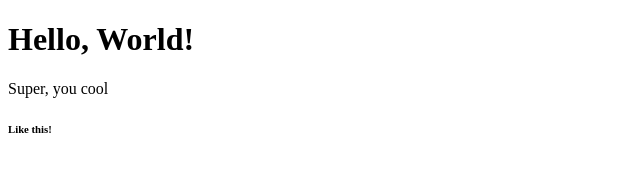
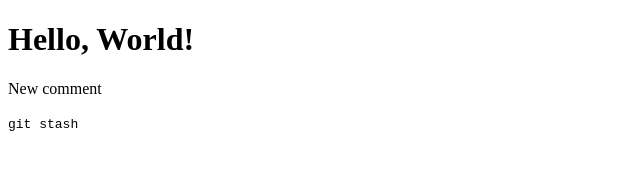
Before and after one commit to trewos/advanced-git, a plain HTML site: page index.html in a window 1280 px wide. Shown: the full height of the page, 0-640 px from the left. Drawn offline with Linux system fonts and the light colour scheme.

```diff
--- a/index.html
+++ b/index.html
@@ -4,11 +4,10 @@
     <meta charset="UTF-8">
     <meta name="viewport" content="width=device-width, initial-scale=1.0">
     <title>Sample HTML File</title>
-    <script src="./main.js"></script>
 </head>
 <body>
     <h1>Hello, World!</h1>
-    <p>Super, you cool</p>
-    <h6>Like this!</h6>
+    <p>New comment</p>
+    <code>git stash</code>
 </body>
 </html>
```
Also changed, not shown: 1 other file.
